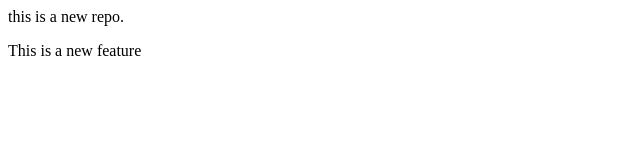
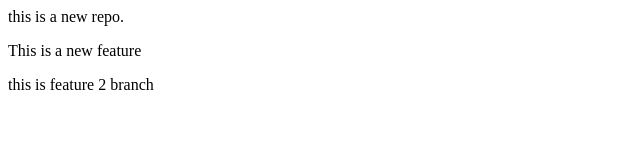
Before and after one commit to suchismita-senapati/localrepo, a plain HTML site: page index.html in a window 1280 px wide. Shown: the whole page, without its empty margins (0-640 px from the left). Drawn offline with Linux system fonts and the light colour scheme.

Commit message:
feature 2

```diff
--- a/index.html
+++ b/index.html
@@ -1,2 +1,3 @@
 <p>this is a new repo.</p>
 <p>This is a new feature</p>
+<p>this is feature 2 branch</p>
```
